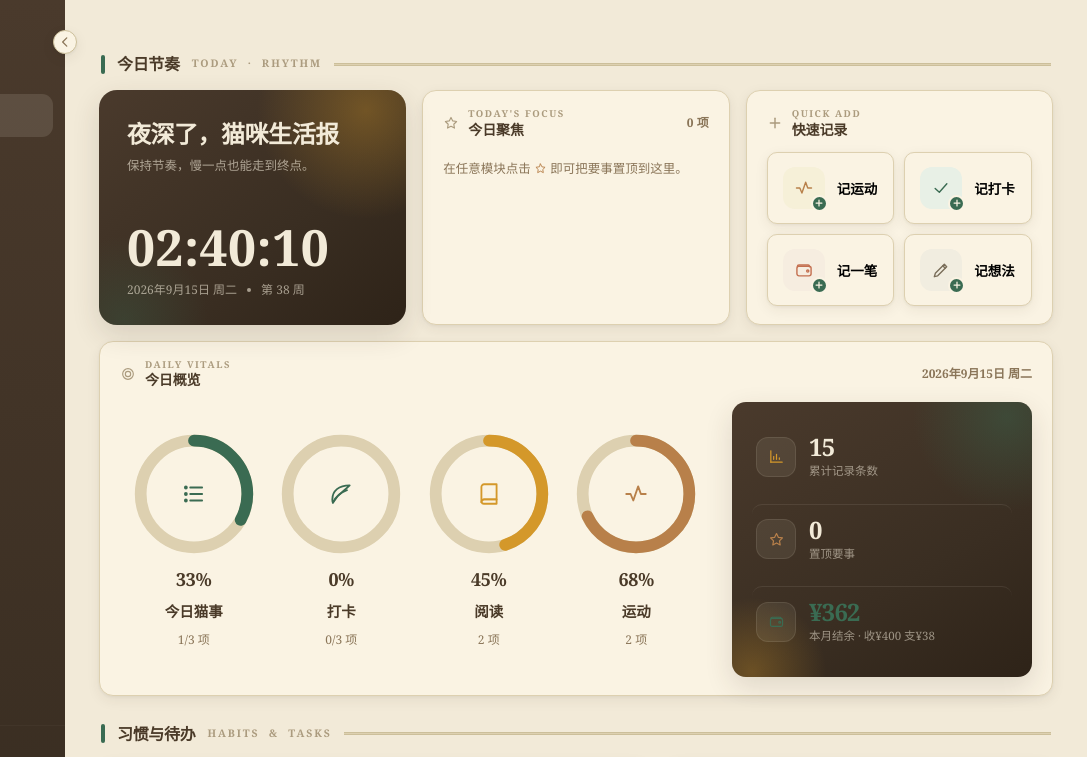
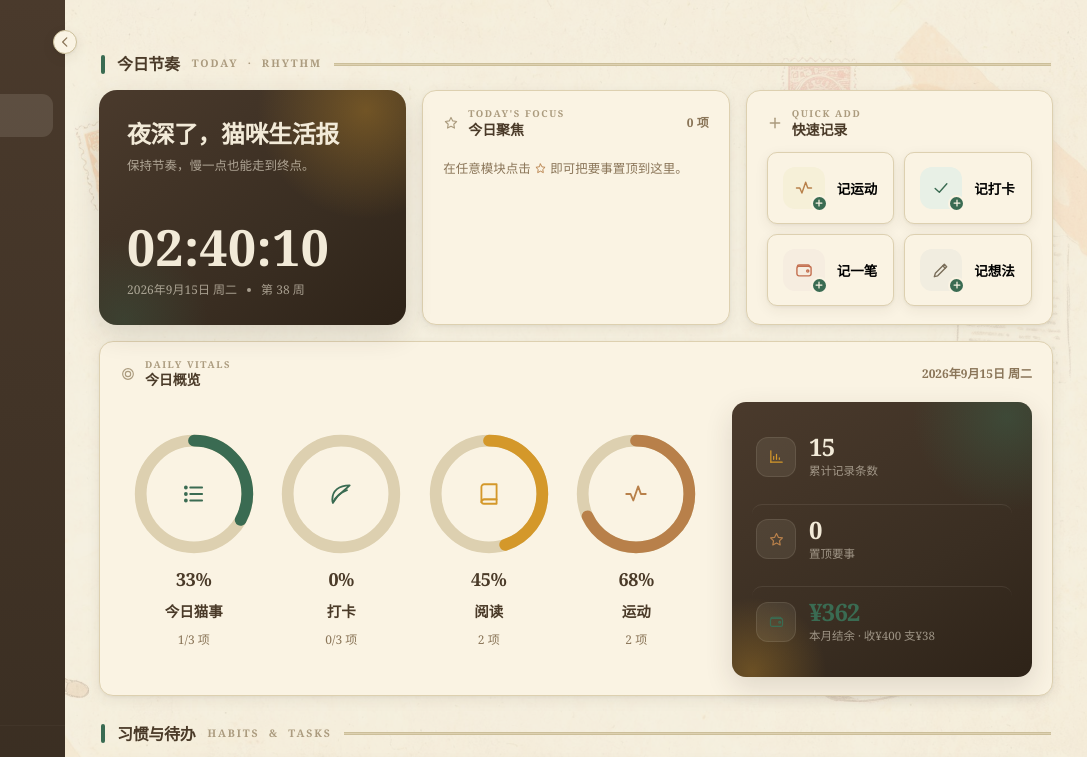
Before and after one commit to dinglin1017-ship-it/cat-live-report, a plain HTML site: page index.html in a window 1280 px wide. Shown: the top 757 px of the page, 193-1280 px from the left. Drawn offline with Linux system fonts and the light colour scheme.

Commit message:
Update index.html

```diff
--- a/index.html
+++ b/index.html
@@ -50,8 +50,8 @@
     --drawer-active: rgba(242,234,216,.12);      /* 侧栏选中底 */
 
     /* ---- 背景图 ---- */
-    --greet-image: url("assets/greet-banner.jpg");  /* 首页 hero 背景图 */
-    --page-texture: url("assets/page-bg.jpg");
+    --greet-image: url("greet-banner.jpg");  /* 首页 hero 背景图 */
+    --page-texture: url("page-bg.jpg");
 
     /* ---- 圆角 ---- */
     --radius-control: 6px;
```
